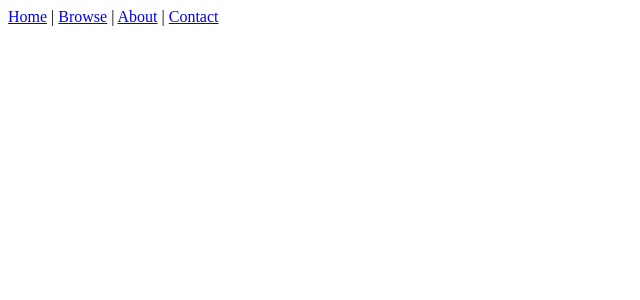
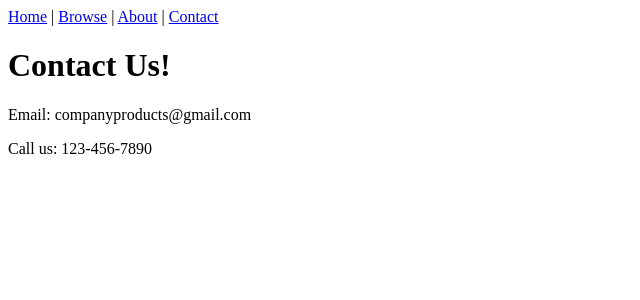
Before and after one commit to Pirategirl9000/SpringStoreAppFrontend, a React (Vite) app: page /contact in a window 1280 px wide. Shown: the top 300 px of the page, without its empty margins (0-640 px from the left). Built offline with nearby package versions, Linux system fonts and the light colour scheme.

Commit message:
Added basic contact page

```diff
--- a/src/Contact.jsx
+++ b/src/Contact.jsx
@@ -1,7 +1,9 @@
 export default function Contact() {
     return (
         <div>
-
+            <h1>Contact Us!</h1>
+            <p>Email: companyproducts@gmail.com</p>
+            <p>Call us: 123-456-7890</p>
         </div>
     )
 }
```
